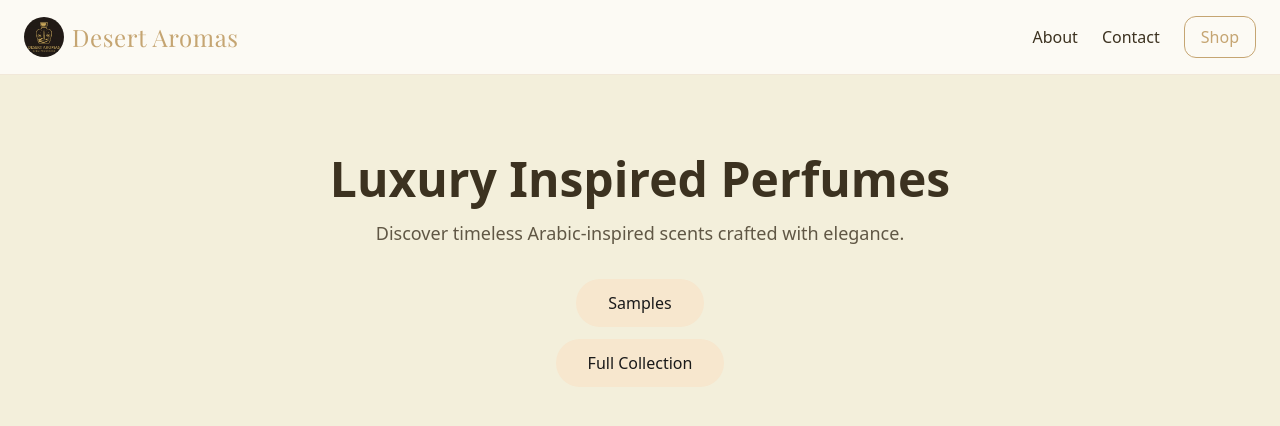
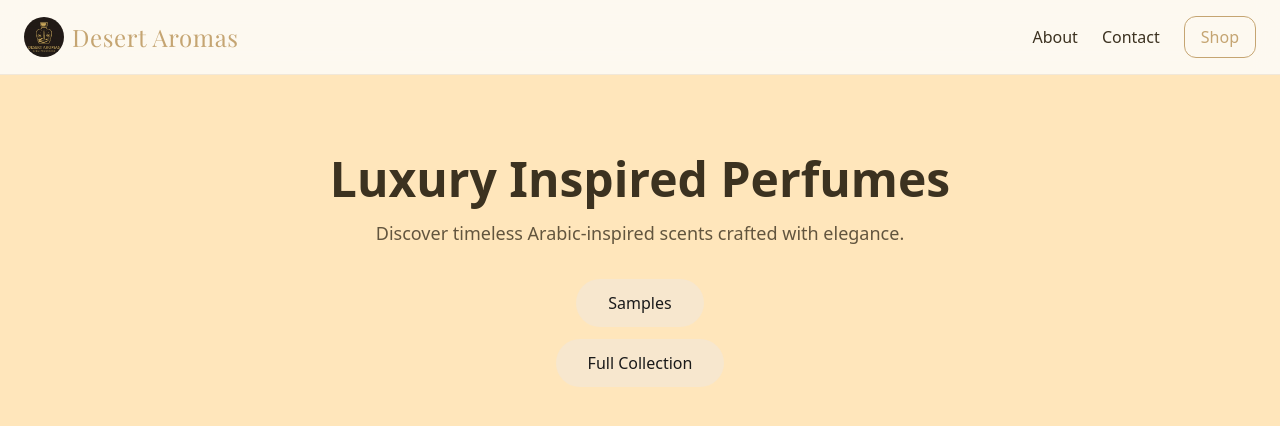
Before and after one commit to jdilorenzo26-sys/DesertAromasUK1.1, a Next.js app: page / in a window 1280 px wide. Shown: the top 426 px of the page. Built offline with nearby package versions, Linux system fonts and the light colour scheme.

Commit message:
Update globals.css

```diff
--- a/styles/globals.css
+++ b/styles/globals.css
@@ -5,7 +5,7 @@
 :root {
   --gold: #D4AF37;
   --ink: #3C3220;
-  --paper: #F3EFDB;
+  --paper: #FFE6BB;
 }
 
 html, body { height: 100%; }
```
